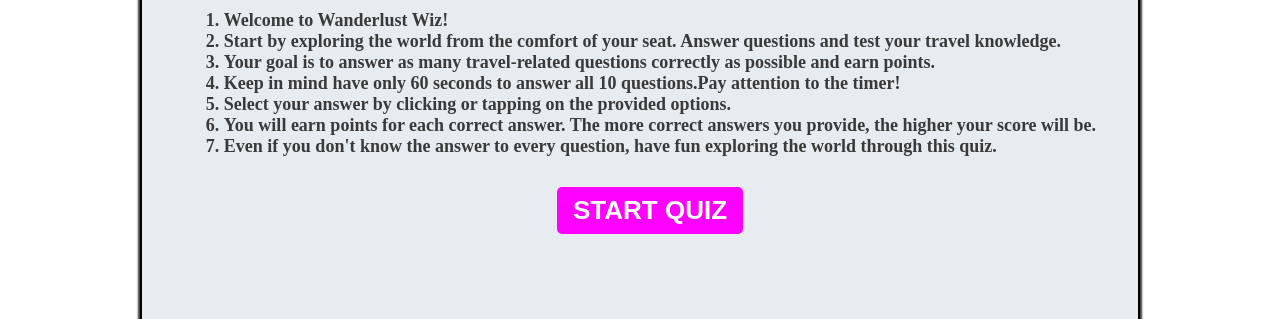
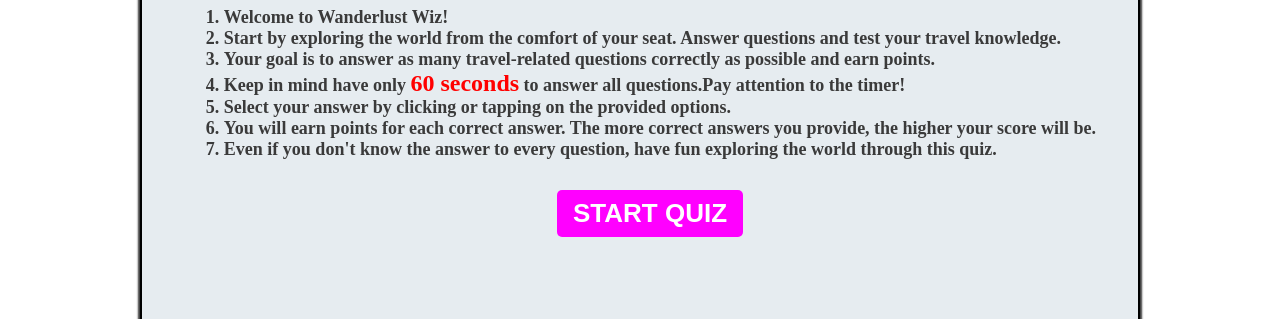
Before and after one commit to mpaty24/WanderlustWiz, a plain HTML site: page quiz.html in a window 1280 px wide. Shown: the part 277-596 px from the top of the page. Drawn offline with Linux system fonts and the light colour scheme.

Commit message:
add 60 seconds to responde all questions timer

```diff
--- a/assets/css/style.css
+++ b/assets/css/style.css
@@ -600,6 +600,11 @@
         margin-left: auto;
     }
 
+    .time {
+        color: red;
+        font-size: 24px;
+        font-weight: 600;
+    }
 
     /*about us page */
 
--- a/quiz.html
+++ b/quiz.html
@@ -45,7 +45,7 @@
                             <li>Welcome to Wanderlust Wiz!</li>
                             <li>Start by exploring the world from the comfort of your seat. Answer questions and test your travel knowledge.</li>
                             <li>Your goal is to answer as many travel-related questions correctly as possible and earn points.</li>
-                            <li>Keep in mind have only <span>60 seconds</span> to answer all 10 questions.Pay attention to the timer!</li>
+                            <li>Keep in mind have only <span class="time">60 seconds</span> to answer all questions.Pay attention to the timer!</li>
                             <li>Select your answer by clicking or tapping on the provided options.</li>
                             <li>You will earn points for each correct answer. The more correct answers you provide, the higher your score will be.</li>
                             <li>Even if you don't know the answer to every question, have fun exploring the world through this quiz.</li>
```
Also changed, not shown: 1 other file.
